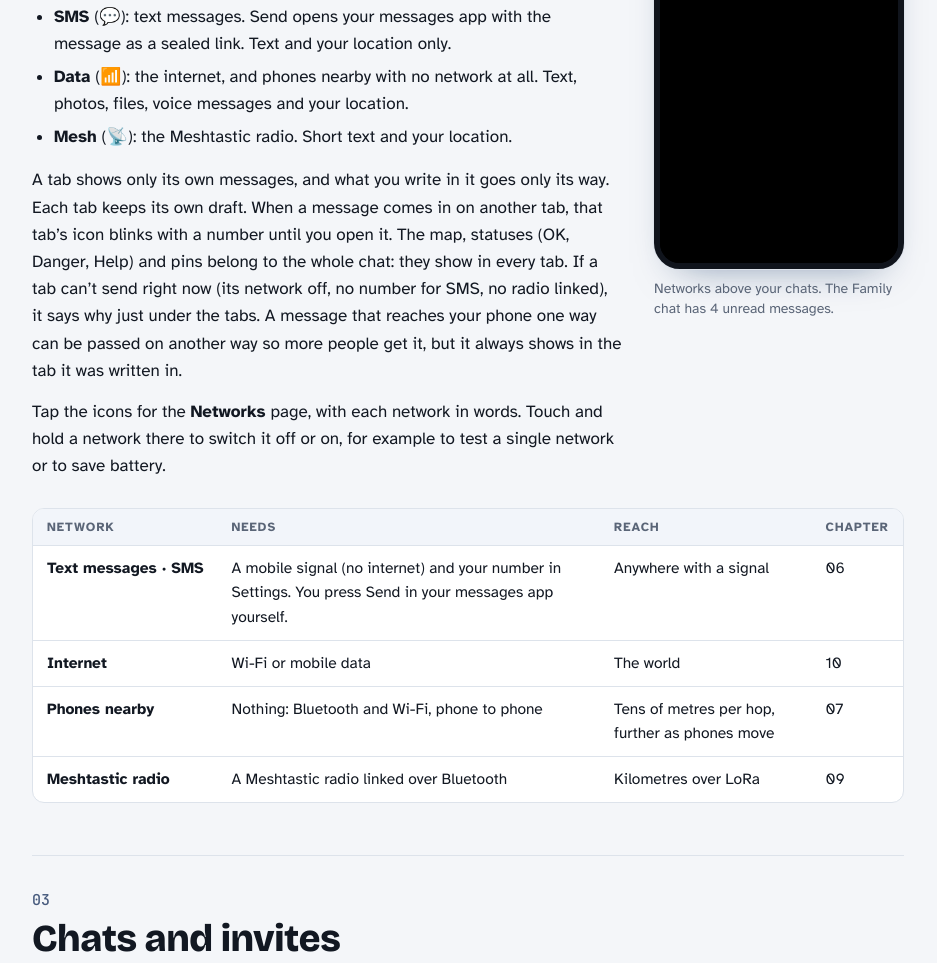
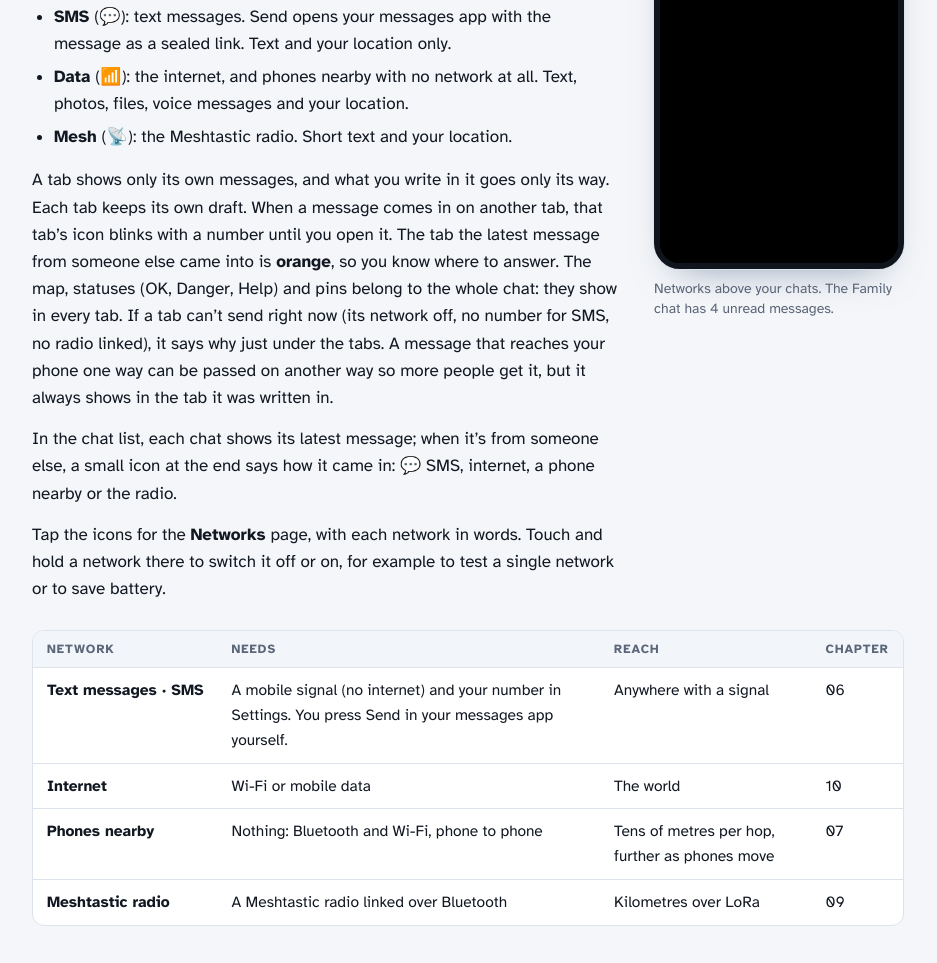
Before and after one commit to arke-app/arke-app.github.io, a plain HTML site: page manual/index.html in a window 1280 px wide. Shown: the part 2930-3893 px from the top of the page, without its empty margins (306-1243 px from the left). Drawn offline with Linux system fonts and the light colour scheme.

Commit message:
Manual: orange latest tab, plain pin, channel icon in the chat list
Co-Authored-By: Claude Opus 5.5 <noreply@anthropic.com>

```diff
--- a/manual/index.html
+++ b/manual/index.html
@@ -268,7 +268,8 @@ nav.top a:not(.home):hover, nav.top a[aria-current] { color: var(--neon); }
             <li><strong>Data</strong> (📶): the internet, and phones nearby with no network at all. Text, photos, files, voice messages and your location.</li>
             <li><strong>Mesh</strong> (📡): the Meshtastic radio. Short text and your location.</li>
           </ul>
-          <p>A tab shows only its own messages, and what you write in it goes only its way. Each tab keeps its own draft. When a message comes in on another tab, that tab’s icon blinks with a number until you open it. The map, statuses (OK, Danger, Help) and pins belong to the whole chat: they show in every tab. If a tab can’t send right now (its network off, no number for SMS, no radio linked), it says why just under the tabs. A message that reaches your phone one way can be passed on another way so more people get it, but it always shows in the tab it was written in.</p>
+          <p>A tab shows only its own messages, and what you write in it goes only its way. Each tab keeps its own draft. When a message comes in on another tab, that tab’s icon blinks with a number until you open it. The tab the latest message from someone else came into is <strong>orange</strong>, so you know where to answer. The map, statuses (OK, Danger, Help) and pins belong to the whole chat: they show in every tab. If a tab can’t send right now (its network off, no number for SMS, no radio linked), it says why just under the tabs. A message that reaches your phone one way can be passed on another way so more people get it, but it always shows in the tab it was written in.</p>
+          <p>In the chat list, each chat shows its latest message; when it’s from someone else, a small icon at the end says how it came in: 💬 SMS, internet, a phone nearby or the radio.</p>
           <p>Tap the icons for the <strong>Networks</strong> page, with each network in words. Touch and hold a network there to switch it off or on, for example to test a single network or to save battery.</p>
         </div>
         <figure>
@@ -476,7 +477,7 @@ nav.top a:not(.home):hover, nav.top a[aria-current] { color: var(--neon); }
           <ul>
             <li><strong>Share My Location</strong>: your place goes to the chat by itself as you move, until you turn it off. Only people in that chat see it.</li>
             <li><strong>OK</strong>, <strong>Danger</strong>, <strong>Help</strong>: tells the chat how you are, with where you are. It shows as a coloured ring around your dot and as a message in the chat.</li>
-            <li><strong>Pin Where I Am</strong> or <strong>Pin Somewhere Else</strong>: for somewhere else, move the map until the pin in the middle is on the place, then tap ✓. Choose what it is: danger, shelter, water, first aid or meeting point, with a few words.</li>
+            <li><strong>Pin Where I Am</strong> or <strong>Pin Somewhere Else</strong>: for somewhere else, move the map until the pin in the middle is on the place, then tap ✓. Choose what it is: a plain <strong>📍 pin</strong> (the first, and the one already chosen), danger, shelter, water, first aid or meeting point, with a few words.</li>
           </ul>
           <p>You can also touch and hold the map to put a pin there. A pin stands just above its place on a short stem, so whoever is on that spot still shows underneath, with their name. Tap a person or a pin for details. Only whoever put a pin, or sent a location, can take it off: <strong>🗑</strong> on its card takes it off everyone’s map.</p>
           <p><strong>Your location:</strong> Arke runs the GPS only while <strong>Share My Location</strong> is on in some chat; turn it off and the GPS stops. Opening a map doesn’t switch it on. When you tap something that needs where you are (➤, OK, Danger, Help, Pin Where I Am, Around Me), Arke asks the GPS for one position and stops it again.</p>
```
